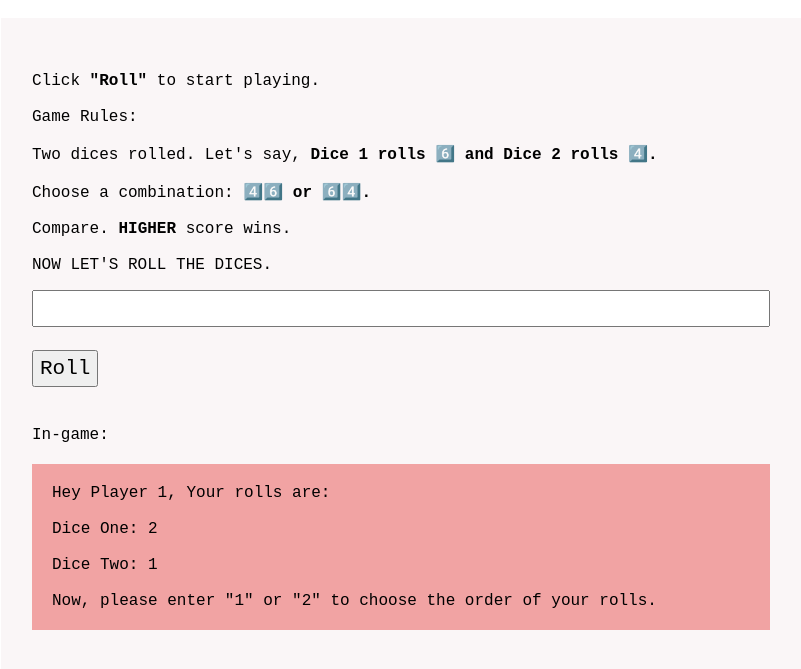
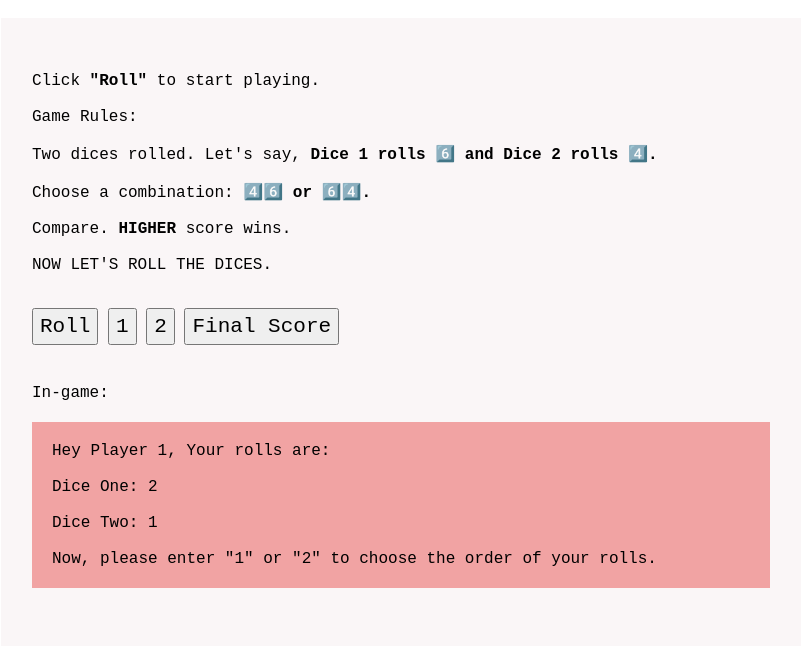
Before and after one commit to KelvinRein7/beat-that, a website: page index.html in a window 1280 px wide. Both pictures are taken after a click on the button "Roll". Shown: the part 83-752 px from the top of the page, without its empty margins (239-1040 px from the left). Drawn offline with Linux system fonts and the light colour scheme.

Commit message:
Add files via upload

```diff
--- a/index.html
+++ b/index.html
@@ -67,9 +67,12 @@
         <br /><br />Compare. <strong>HIGHER</strong> score wins. <br /><br />
         NOW LET'S ROLL THE DICES.
       </p>
-      <input id="input-field" />
+
       <br />
-      <button id="submit-button">Roll</button>
+      <button id="roll-button">Roll</button>
+      <button id="optionOne">1</button>
+      <button id="optionTwo">2</button>
+      <button id="score-button">Final Score</button>
       <p>In-game:</p>
       <div id="output-div"></div>
     </div>
@@ -77,18 +80,44 @@
     <script src="script.js"></script>
     <!-- Define button click functionality -->
     <script>
-      var button = document.querySelector("#submit-button");
-      button.addEventListener("click", function () {
-        // Set result to input value
-        var input = document.querySelector("#input-field");
-        var result = main(input.value);
+      var roll = document.querySelector("#roll-button");
 
-        // Display result in output element
-        var output = document.querySelector("#output-div");
-        output.innerHTML = result;
+      var optionOne = document.querySelector("#optionOne");
 
-        // Reset input value
-        input.value = "";
+      var optionTwo = document.querySelector("#optionTwo");
+
+      var scoreButton = document.querySelector("#score-button");
+
+      roll.addEventListener("click", function () {
+        if (gameState == diceRoll) {
+          var output = document.querySelector("#output-div");
+          var result = main(document.querySelector("#roll-button").value);
+          output.innerHTML = result;
+        }
+      });
+
+      optionOne.addEventListener("click", function () {
+        if (gameState == chooseDiceOrder) {
+          var output = document.querySelector("#output-div");
+          var result = main("1");
+          output.innerHTML = result;
+        }
+      });
+
+      optionTwo.addEventListener("click", function () {
+        if (gameState == chooseDiceOrder) {
+          var output = document.querySelector("#output-div");
+          var result = main("2");
+          output.innerHTML = result;
+        }
+      });
+
+      scoreButton.addEventListener("click", function () {
+        if (gameState == findWinner) {
+          var output = document.querySelector("#output-div");
+          var result = main(document.querySelector("#score-button").value);
+          output.innerHTML = result;
+        }
       });
     </script>
   </body>
```
Also changed, not shown: README.md.
